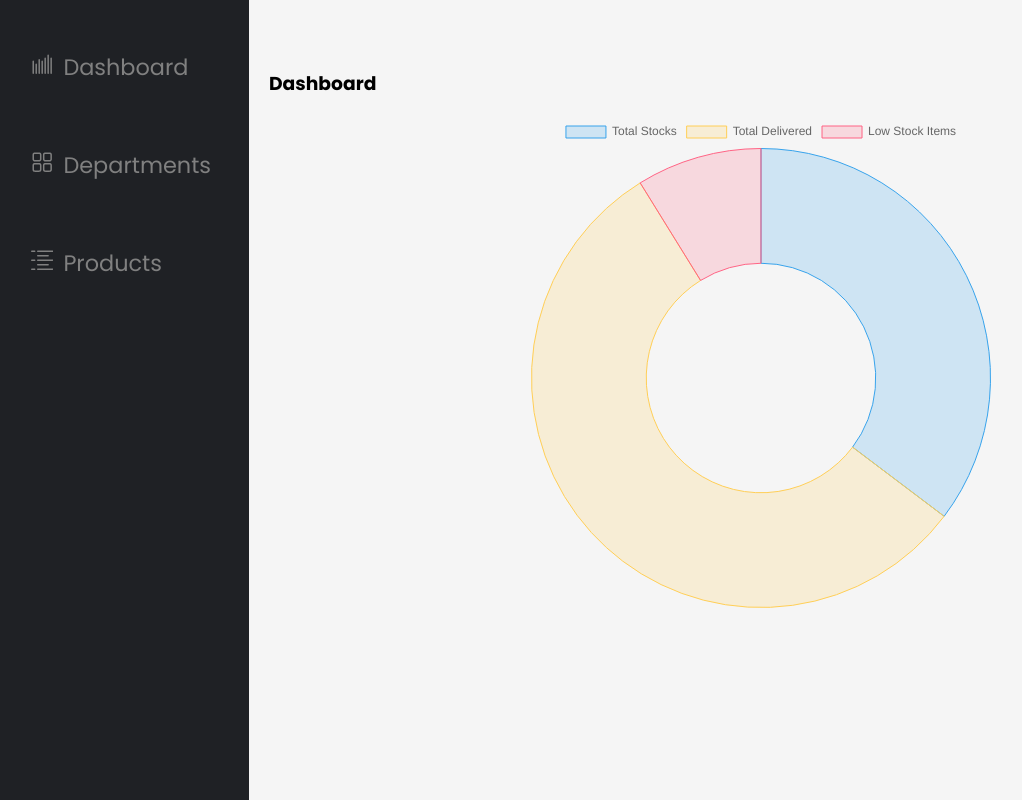
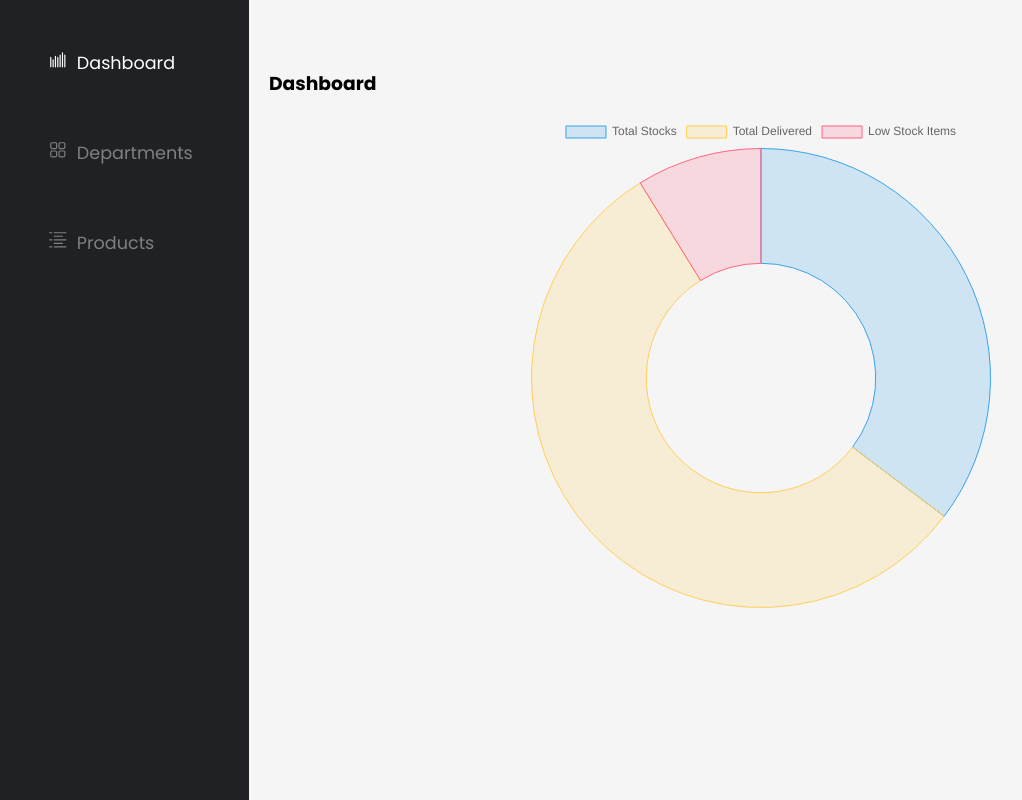
Before and after one commit to ParasArya289/inventoryManagement, a React (Create React App) app: page / in a window 1280 px wide. Shown: the whole page, without its empty margins (7-1029 px from the left). Built offline with nearby package versions, Linux system fonts and the light colour scheme.

Commit message:
style: navbar active links

```diff
--- a/src/Components/Navbar/Navbar.css
+++ b/src/Components/Navbar/Navbar.css
@@ -5,7 +5,7 @@
   background-color: var(--secondary-color);
 }
 .navbar > div {
-  /* position: fixed; */
+  position: fixed;
   display: flex;
   flex-direction: column;
   align-items: flex-start;
@@ -14,7 +14,7 @@
 }
 .links {
   text-decoration: none;
-  font-size: 1.4rem;
+  font-size: 1.1rem;
   color: var(--secondary-text-color);
 }
 .link__icons {
@@ -23,6 +23,9 @@
 .links:is(:hover, :focus) {
   color: var(--primary-color);
 }
+.active{
+  color: var(--primary-color);
+}
 @media (max-width: 800px) {
   .links span {
     display: none;
--- a/src/Components/Navbar/Navbar.js
+++ b/src/Components/Navbar/Navbar.js
@@ -4,6 +4,7 @@ import { BiCategory } from "react-icons/bi";
 import "./Navbar.css";
 
 export const Navbar = () => {
+  // const activeNavLink = {(active)}
   return (
     <nav className="navbar">
       <div>
```
